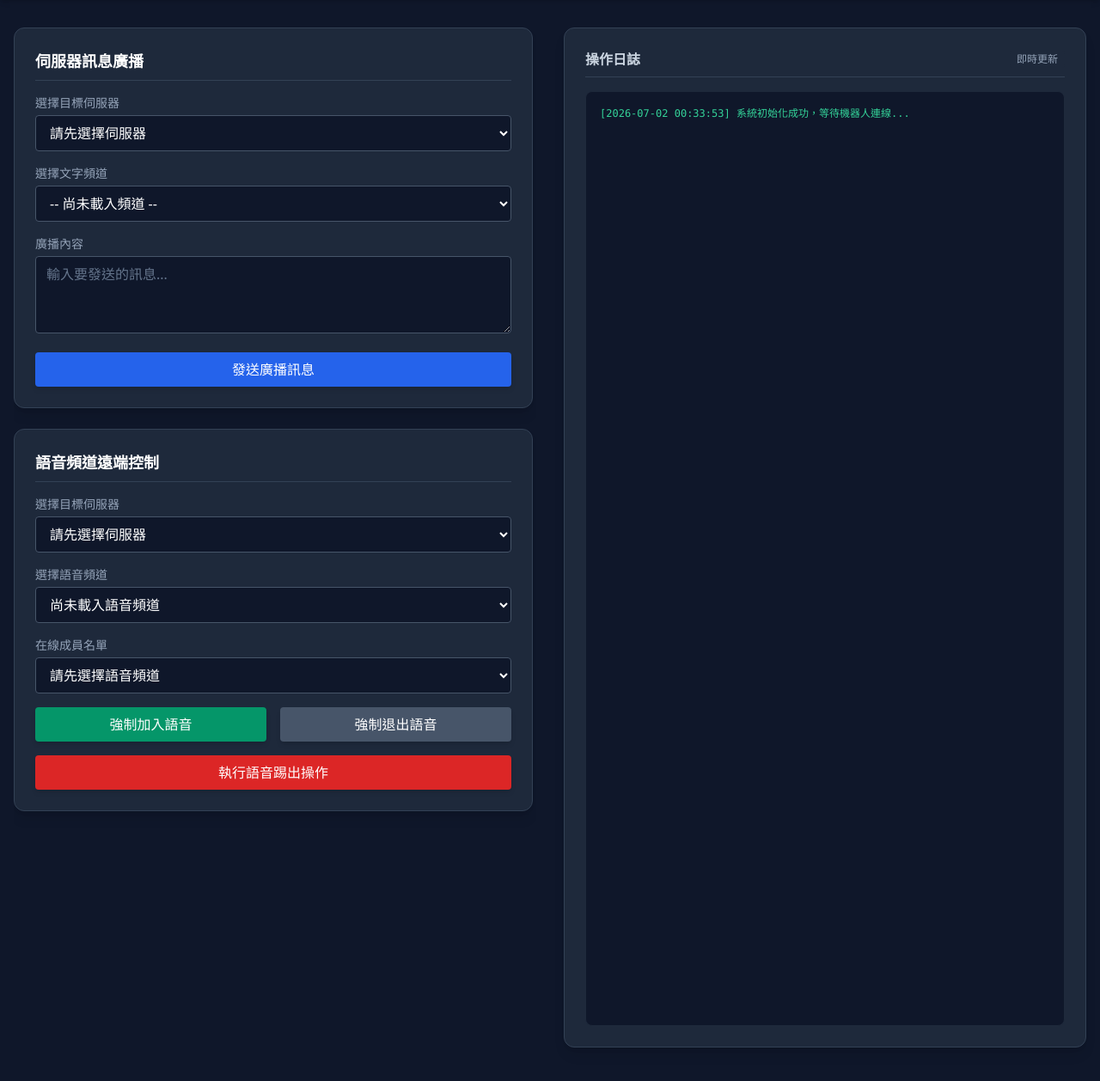
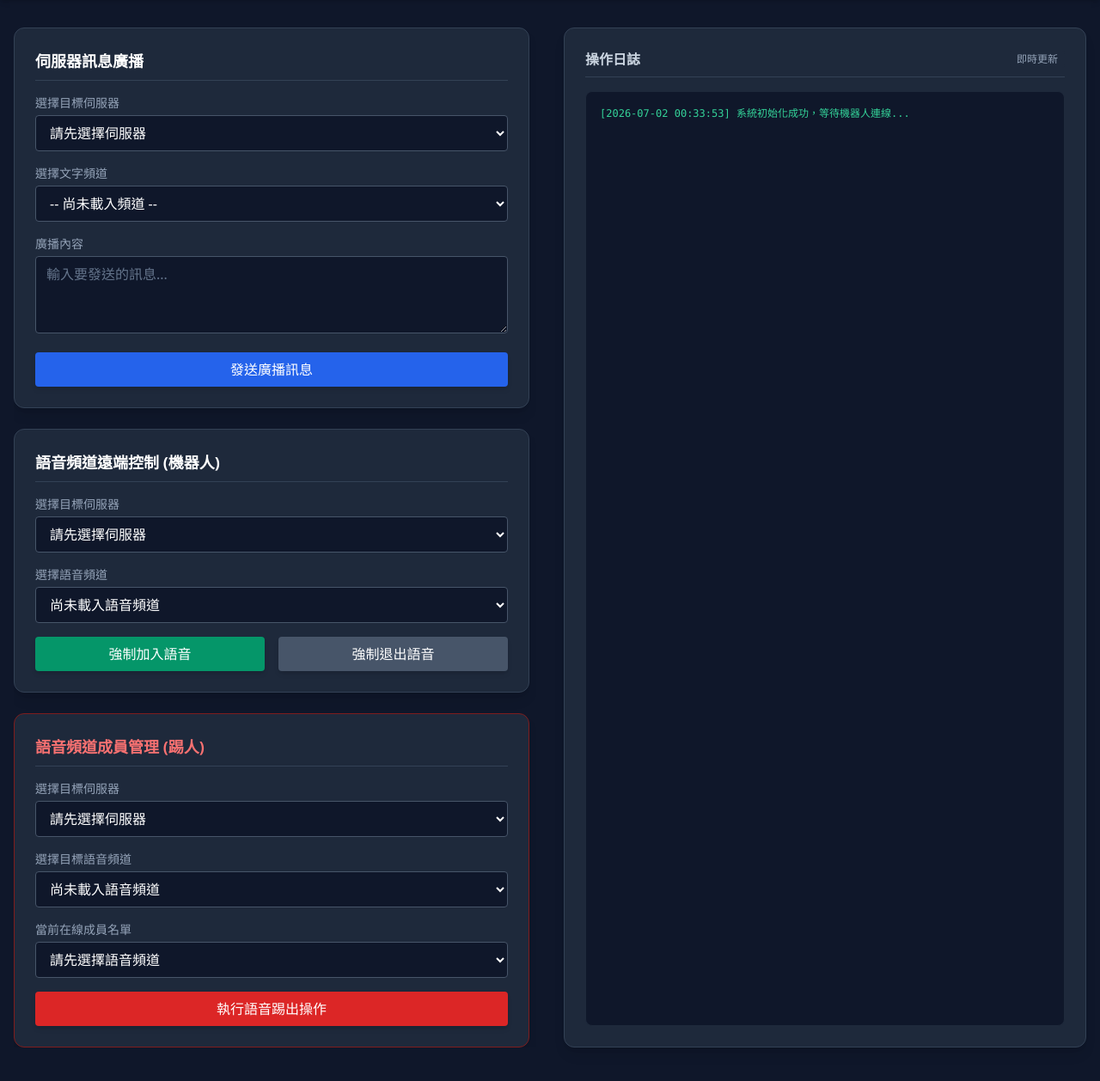
Before and after one commit to owinwu06150001/724, a Flask app: template templates/admin.html in a window 1280 px wide. Shown: the part 69-1327 px from the top of the page at 86% size. Run offline with Flask 3, Linux system fonts and the light colour scheme; the template is opened without the code that fills it, so the values that code supplies are empty; some libraries are stand-ins or nearby versions.

Commit message:
Update admin.html

```diff
--- a/templates/admin.html
+++ b/templates/admin.html
@@ -25,7 +25,7 @@
 
     <main class="max-w-7xl w-full mx-auto px-4 py-8 grid grid-cols-1 lg:grid-cols-2 gap-8 flex-grow overflow-hidden">
 
-        <div class="space-y-6 overflow-y-auto pr-1">
+        <div class="space-y-6 overflow-y-auto pr-2 h-[calc(100vh-160px)]">
 
             <div class="bg-[#1e293b] p-6 rounded-xl border border-slate-700 shadow-lg">
                 <h2 class="text-lg font-semibold text-white mb-4 border-b border-slate-700 pb-2">伺服器訊息廣播</h2>
@@ -54,7 +54,7 @@
             </div>
 
             <div class="bg-[#1e293b] p-6 rounded-xl border border-slate-700 shadow-lg">
-                <h2 class="text-lg font-semibold text-white mb-4 border-b border-slate-700 pb-2">語音頻道遠端控制</h2>
+                <h2 class="text-lg font-semibold text-white mb-4 border-b border-slate-700 pb-2">語音頻道遠端控制 (機器人)</h2>
                 <div class="space-y-4">
                     <div>
                         <label class="block text-sm font-medium text-slate-400 mb-1">選擇目標伺服器</label>
@@ -67,27 +67,48 @@
                     </div>
                     <div>
                         <label class="block text-sm font-medium text-slate-400 mb-1">選擇語音頻道</label>
-                        <select id="vc-channel" onchange="loadVoiceChannelUsers()" class="w-full bg-[#0f172a] border border-slate-600 text-white rounded px-3 py-2 focus:outline-none focus:border-blue-500">
+                        <select id="vc-channel" class="w-full bg-[#0f172a] border border-slate-600 text-white rounded px-3 py-2 focus:outline-none focus:border-blue-500">
                             <option value="">尚未載入語音頻道</option>
-                        </select>
-                    </div>
-                    <div>
-                        <label class="block text-sm font-medium text-slate-400 mb-1">在線成員名單</label>
-                        <select id="vc-user" class="w-full bg-[#0f172a] border border-slate-600 text-white rounded px-3 py-2 focus:outline-none focus:border-blue-500">
-                            <option value="">請先選擇語音頻道</option>
                         </select>
                     </div>
                     <div class="grid grid-cols-2 gap-4">
                         <button onclick="joinVoice()" class="bg-emerald-600 hover:bg-emerald-700 text-white font-medium py-2 rounded transition shadow-md">強制加入語音</button>
                         <button onclick="leaveVoice()" class="bg-slate-600 hover:bg-slate-700 text-white font-medium py-2 rounded transition shadow-md">強制退出語音</button>
                     </div>
-                    <button onclick="kickVoiceUser()" class="w-full bg-red-600 hover:bg-red-700 text-white font-medium py-2 rounded transition shadow-md">執行語音踢出操作</button>
+                </div>
+            </div>
+
+            <div class="bg-[#1e293b] p-6 rounded-xl border border-red-900 shadow-lg">
+                <h2 class="text-lg font-semibold text-red-400 mb-4 border-b border-slate-700 pb-2">語音頻道成員管理 (踢人)</h2>
+                <div class="space-y-4">
+                    <div>
+                        <label class="block text-sm font-medium text-slate-400 mb-1">選擇目標伺服器</label>
+                        <select id="kick-guild" onchange="loadKickVoiceChannels()" class="w-full bg-[#0f172a] border border-slate-600 text-white rounded px-3 py-2 focus:outline-none focus:border-red-500">
+                            <option value="">請先選擇伺服器</option>
+                            {% for guild in guilds %}
+                            <option value="{{ guild.id }}">{{ guild.name }}</option>
+                            {% endfor %}
+                        </select>
+                    </div>
+                    <div>
+                        <label class="block text-sm font-medium text-slate-400 mb-1">選擇目標語音頻道</label>
+                        <select id="kick-channel" onchange="loadKickVoiceUsers()" class="w-full bg-[#0f172a] border border-slate-600 text-white rounded px-3 py-2 focus:outline-none focus:border-red-500">
+                            <option value="">尚未載入語音頻道</option>
+                        </select>
+                    </div>
+                    <div>
+                        <label class="block text-sm font-medium text-slate-400 mb-1">當前在線成員名單</label>
+                        <select id="kick-user" class="w-full bg-[#0f172a] border border-slate-600 text-white rounded px-3 py-2 focus:outline-none focus:border-red-500">
+                            <option value="">請先選擇語音頻道</option>
+                        </select>
+                    </div>
+                    <button onclick="executeKickUser()" class="w-full bg-red-600 hover:bg-red-700 text-white font-medium py-2 rounded transition shadow-md font-bold">執行語音踢出操作</button>
                 </div>
             </div>
 
         </div>
 
-        <div class="bg-[#1e293b] p-6 rounded-xl border border-slate-700 shadow-lg flex flex-col h-[600px] lg:h-[calc(100vh-160px)]">
+        <div class="bg-[#1e293b] p-6 rounded-xl border border-slate-700 shadow-lg flex flex-col h-[calc(100vh-160px)]">
             <div class="flex justify-between items-center mb-4 border-b border-slate-700 pb-2 flex-shrink-0">
                 <h3 class="text-md font-semibold text-slate-300">操作日誌</h3>
                 <span class="text-xs bg-slate-800 text-slate-400 px-2 py-0.5 rounded">即時更新</span>
@@ -100,7 +121,7 @@
     </main>
 
     <script>
-        // 動態載入文字頻道
+        // 1. 廣播：動態載入文字頻道
         async function loadTextChannels() {
             const guildId = document.getElementById('bc-guild').value;
             const channelSelect = document.getElementById('bc-channel');
@@ -124,11 +145,35 @@
             }
         }
 
-        // 動態載入語音頻道
+        // 2. 機器人控制：動態載入語音頻道
         async function loadVoiceChannels() {
             const guildId = document.getElementById('vc-guild').value;
             const channelSelect = document.getElementById('vc-channel');
-            const userSelect = document.getElementById('vc-user');
+            channelSelect.innerHTML = '<option value="">讀取中...</option>';
+            if (!guildId) {
+                channelSelect.innerHTML = '<option value="">請先選擇伺服器</option>';
+                return;
+            }
+            try {
+                const res = await fetch(`/get_voice_channels/${guildId}`);
+                const channels = await res.json();
+                channelSelect.innerHTML = channels.length ? '<option value="">-- 請選擇語音頻道 --</option>' : '<option value="">此伺服器無語音頻道</option>';
+                channels.forEach(ch => {
+                    const opt = document.createElement('option');
+                    opt.value = ch.id;
+                    opt.textContent = ch.name;
+                    channelSelect.appendChild(opt);
+                });
+            } catch {
+                channelSelect.innerHTML = '<option value="">載入失敗</option>';
+            }
+        }
+
+        // 3. 踢人面板：動態載入語音頻道
+        async function loadKickVoiceChannels() {
+            const guildId = document.getElementById('kick-guild').value;
+            const channelSelect = document.getElementById('kick-channel');
+            const userSelect = document.getElementById('kick-user');
             channelSelect.innerHTML = '<option value="">讀取中...</option>';
             userSelect.innerHTML = '<option value="">請先選擇語音頻道</option>';
 
@@ -151,26 +196,27 @@
             }
         }
 
-        // 新增：根據選擇的語音頻道，動態偵測並載入頻道內的使用者
-        async function loadVoiceChannelUsers() {
-            const guildId = document.getElementById('vc-guild').value;
-            const channelId = document.getElementById('vc-channel').value;
-            const userSelect = document.getElementById('vc-user');
+        // 3. 踢人面板：動態載入該語音頻道內成員
+        async function loadKickVoiceUsers() {
+            const guildId = document.getElementById('kick-guild').value;
+            const channelId = document.getElementById('kick-channel').value;
+            const userSelect = document.getElementById('kick-user');
 
             if (!guildId || !channelId) {
                 userSelect.innerHTML = '<option value="">請先選擇語音頻道</option>';
                 return;
             }
-            userSelect.innerHTML = '<option value="">正在偵測頻道內成員...</option>';
+            userSelect.innerHTML = '<option value="">正在動態掃描頻道成員...</option>';
 
             try {
                 const res = await fetch(`/get_voice_users/${guildId}/${channelId}`);
+                if (!res.ok) throw new Error();
                 const users = await res.json();
 
                 if (users.length === 0) {
-                    userSelect.innerHTML = '<option value="">頻道內目前沒有人</option>';
+                    userSelect.innerHTML = '<option value="">該頻道目前空無一人</option>';
                 } else {
-                    userSelect.innerHTML = '<option value="">-- 選擇要踢出的成員 (留空代表全員) --</option>';
+                    userSelect.innerHTML = '<option value="">-- 選擇特定成員 (留空代表清空頻道) --</option>';
                     users.forEach(u => {
                         const opt = document.createElement('option');
                         opt.value = u.id;
@@ -183,7 +229,7 @@
             }
         }
 
-        // 發送廣播
+        // 動作：發送廣播
         async function sendBroadcast() {
             const guildId = document.getElementById('bc-guild').value;
             const channelId = document.getElementById('bc-channel').value;
@@ -203,7 +249,7 @@
             updateLogs();
         }
 
-        // 加入語音
+        // 動作：機器人加入語音
         async function joinVoice() {
             const guildId = document.getElementById('vc-guild').value;
             const channelId = document.getElementById('vc-channel').value;
@@ -221,7 +267,7 @@
             updateLogs();
         }
 
-        // 退出語音
+        // 動作：機器人退出語音
         async function leaveVoice() {
             const guildId = document.getElementById('vc-guild').value;
             if (!guildId) {
@@ -238,11 +284,11 @@
             updateLogs();
         }
 
-        // 向後端發送踢出語音成員請求
-        async function kickVoiceUser() {
-            const guildId = document.getElementById('vc-guild').value;
-            const channelId = document.getElementById('vc-channel').value;
-            const userSelect = document.getElementById('vc-user');
+        // 動作：執行踢出成員
+        async function executeKickUser() {
+            const guildId = document.getElementById('kick-guild').value;
+            const channelId = document.getElementById('kick-channel').value;
+            const userSelect = document.getElementById('kick-user');
             const userId = userSelect.value;
 
             if (!guildId || !channelId) {
@@ -260,8 +306,7 @@
                 alert("操作失敗: " + data.message);
             } else {
                 alert(userId ? "已將該用戶踢出語音頻道" : "已清空該語音頻道內的所有成員");
-                // 重新載入一次成員名單更新畫面
-                loadVoiceChannelUsers();
+                loadKickVoiceUsers(); // 刷新成員名單
             }
             updateLogs();
         }
@@ -281,7 +326,6 @@
                 .catch(() => console.log("日誌載入中斷"));
         }
 
-        // 網頁初始化生命週期管理
         document.addEventListener('DOMContentLoaded', () => {
             const container = document.getElementById('log-container');
             if (container) {
```
